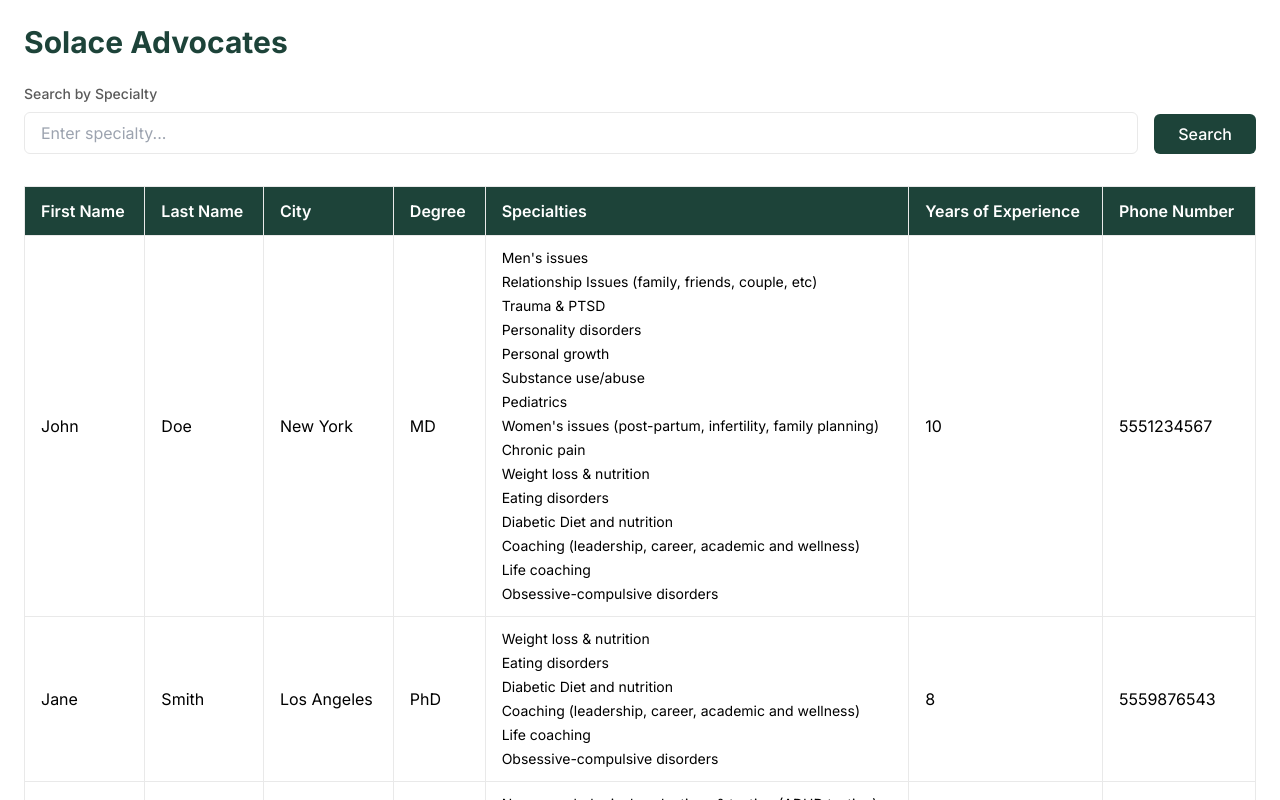
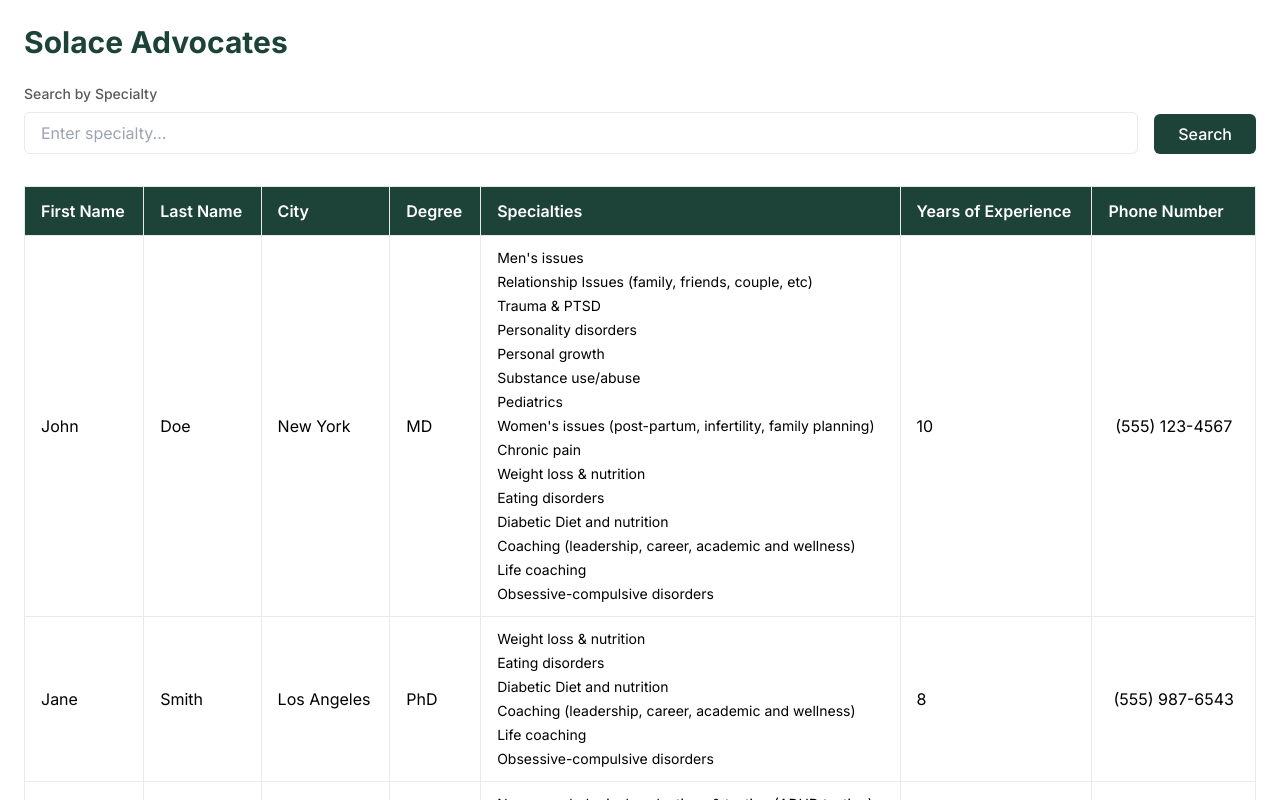
Before and after one commit to seanohue/solace-assignment, a Next.js app: page / in a window 1280 px wide. Shown: the top 800 px of the page. Built offline with nearby package versions, Linux system fonts and the light colour scheme.

Commit message:
format phone number

```diff
--- a/package.json
+++ b/package.json
@@ -13,6 +13,7 @@
   },
   "dependencies": {
     "drizzle-orm": "^0.32.1",
+    "libphonenumber-js": "^1.12.25",
     "next": "^14.2.19",
     "postgres": "^3.4.4",
     "react": "^18.3.1",
--- a/src/app/page.tsx
+++ b/src/app/page.tsx
@@ -1,6 +1,7 @@
 "use client";
 
 import { useEffect, useState } from "react";
+import { parsePhoneNumber } from "libphonenumber-js";
 
 type Advocate = {
   firstName: string;
@@ -38,6 +39,18 @@ function fetchAdvocates(
   fetch(url).then((response) => {
     response.json().then((data) => callback(data));
   });
+}
+
+function formatPhoneNumber(phoneNumber: number | string): string {
+  try {
+    const phoneStr = String(phoneNumber);
+    // Assume US format if no country code
+    const phone = parsePhoneNumber(phoneStr, phoneStr.length === 10 ? "US" : undefined);
+    return phone.formatNational();
+  } catch {
+    // Fallback to original if parsing fails
+    return String(phoneNumber);
+  }
 }
 
 export default function Home() {
@@ -148,7 +161,7 @@ export default function Home() {
                     </div>
                   </td>
                   <td className="table-cell">{advocate.yearsOfExperience}</td>
-                  <td className="table-cell">{advocate.phoneNumber}</td>
+                  <td className="table-cell text-center min-w-40">{formatPhoneNumber(advocate.phoneNumber)}</td>
                 </tr>
               );
             })}
```
Also changed, not shown: 2 other files (tests, documents, lock files or other folders).
